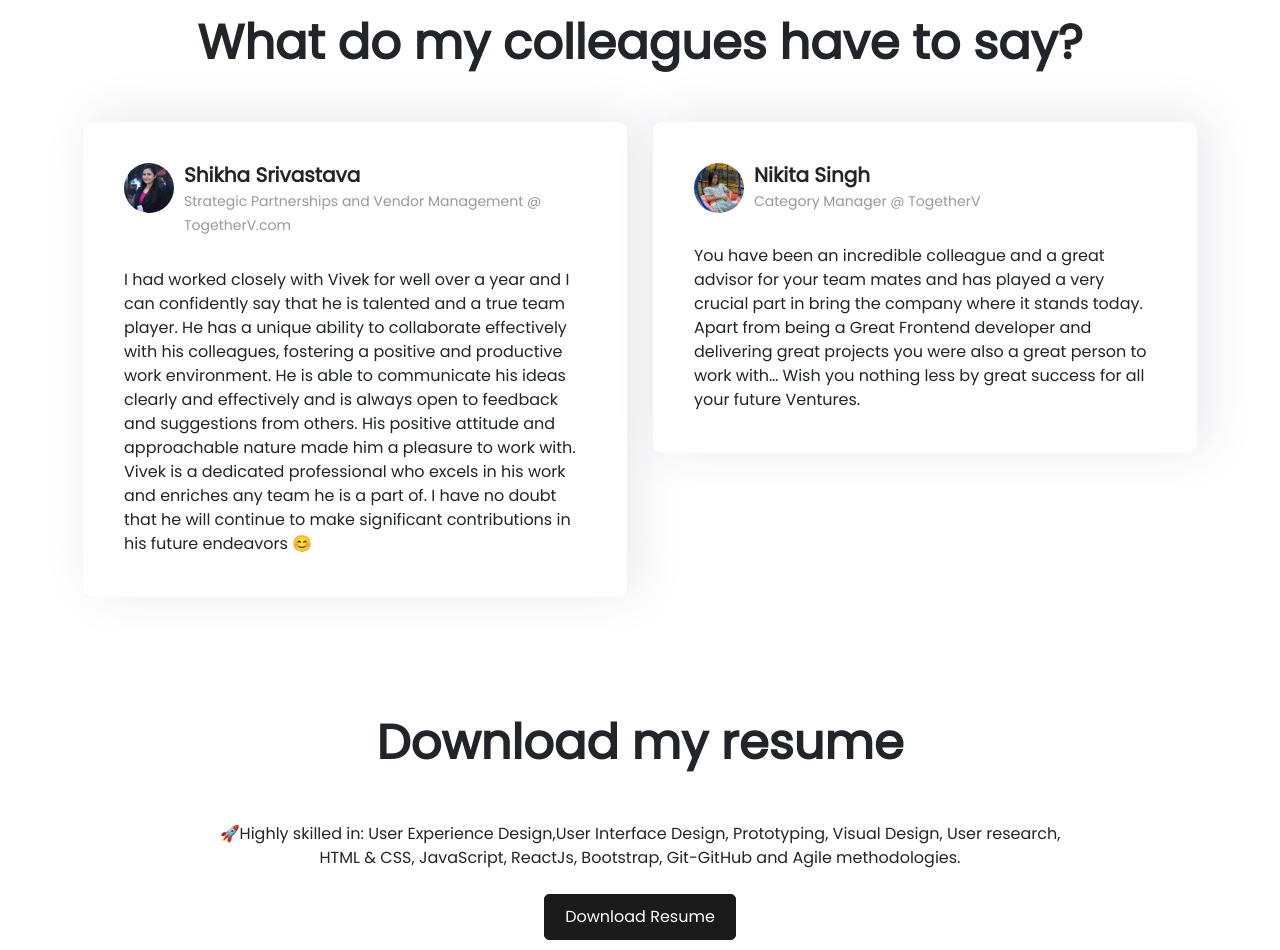
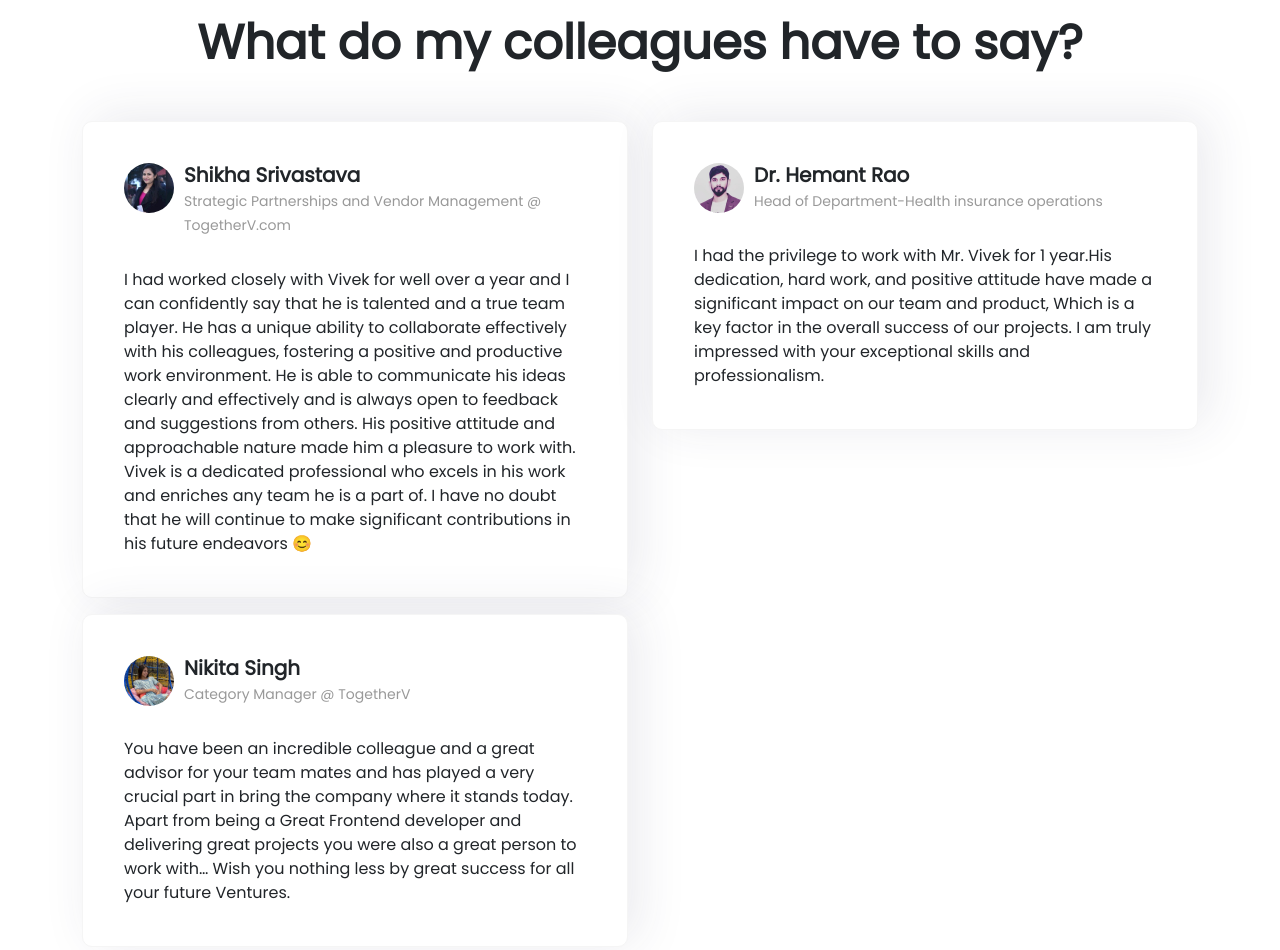
Before and after one commit to dev-vivekkr30/Vivek_Portfolio, a website: page index.html in a window 1280 px wide. Shown: the part 3260-4210 px from the top of the page. Drawn offline with nearby package versions, Linux system fonts and the light colour scheme.

Commit message:
added-dr-rao-review

```diff
--- a/index.html
+++ b/index.html
@@ -291,8 +291,6 @@
                             </p>
                         </div>
                     </div>
-                </div>
-                <div class="col-md-6">
 
                     <div class="card mb-3" style="width: 100%;">
                         <div class="card-body">
@@ -309,6 +307,28 @@
                                 Apart from being a Great Frontend developer and delivering great projects you were also
                                 a great person to work with…
                                 Wish you nothing less by great success for all your future Ventures.
+                            </p>
+                        </div>
+                    </div>
+
+
+
+                </div>
+                <div class="col-md-6">
+                    <div class="card mb-3" style="width: 100%;">
+                        <div class="card-body">
+                            <div class="card-top">
+                                <img src="images/testimonial/3.jpeg" alt="" srcset="">
+                                <h5 class="card-title">Dr. Hemant Rao<br> <span>
+                                        Head of Department-Health insurance operations
+                                    </span></h5>
+                                <h6 class="card-subtitle mb-2 text-muted"></h6>
+                            </div>
+                            <p class="card-text">
+                                I had the privilege to work with Mr. Vivek for 1 year.His dedication, hard work, and
+                                positive attitude have made a significant impact on our team and product, Which is a key
+                                factor in the overall success of our projects. I am truly impressed with your
+                                exceptional skills and professionalism.
                             </p>
                         </div>
                     </div>
```
Also changed, not shown: images/testimonial/2.png (deleted), images/testimonial/3.jpeg (added), images/testimonial/3.png (deleted), images/testimonial/4.png (deleted), images/testimonial/5.png (deleted).
